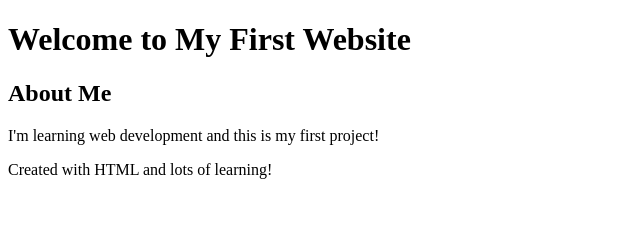
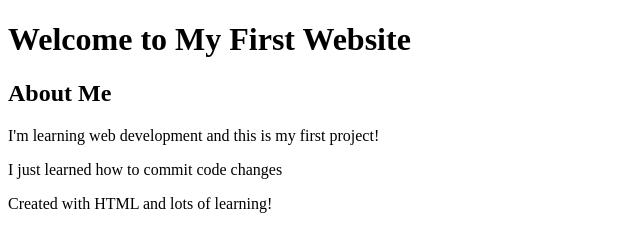
Before and after one commit to nadiahaakonsen/my-first-website, a plain HTML site: page index.html in a window 1280 px wide. Shown: the whole page, without its empty margins (0-640 px from the left). Drawn offline with Linux system fonts and the light colour scheme.

Commit message:
Add paragraph about learning Git

```diff
--- a/index.html
+++ b/index.html
@@ -15,6 +15,7 @@
         <h2>About Me</h2>
         <p>I'm learning web development and this is my first project!</p>
       </section>
+      <p>I just learned how to commit code changes</p>
     </main>
     <footer>
       <p>Created with HTML and lots of learning!</p>
```
